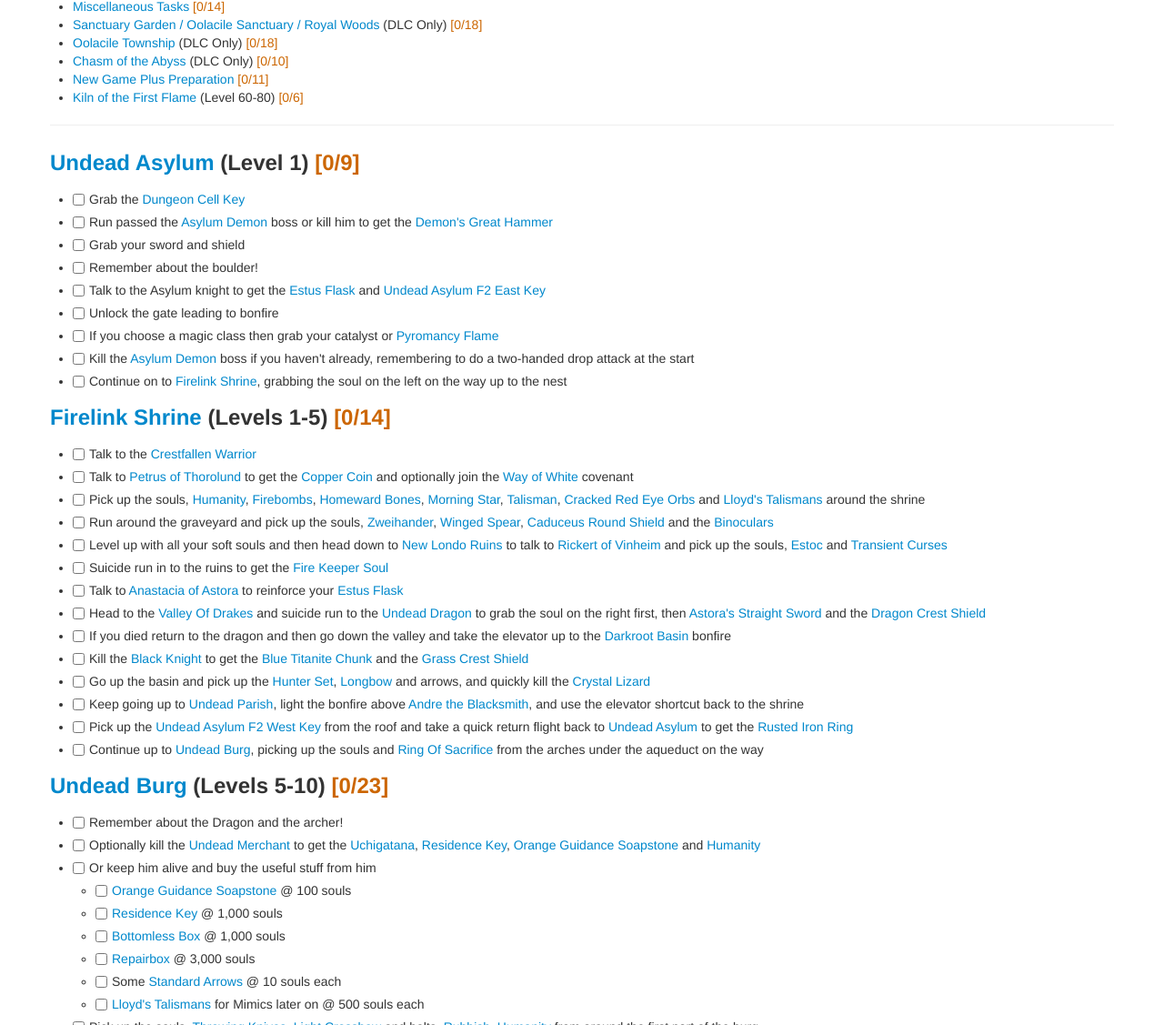
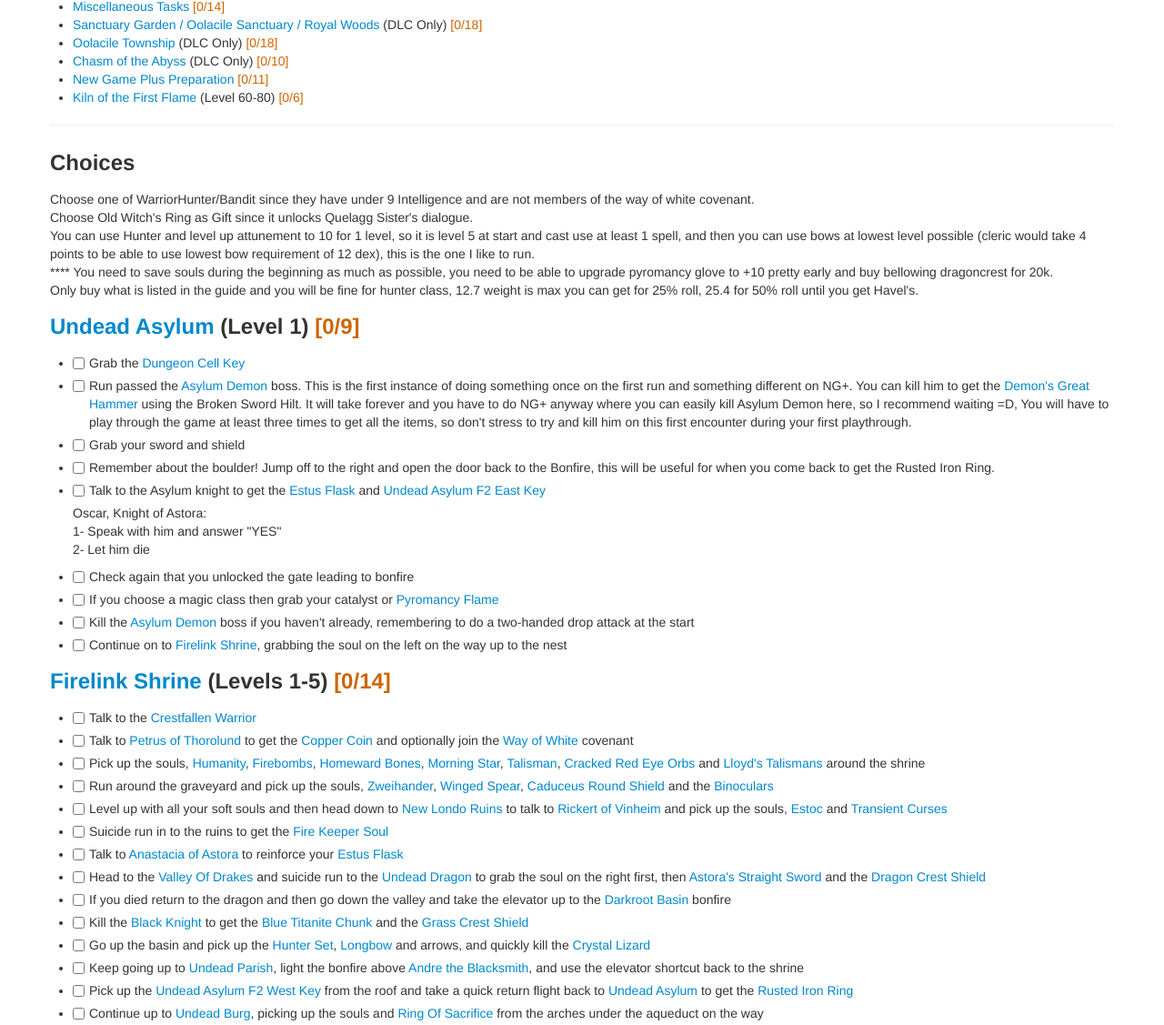
Before and after one commit to JARVIS-AI/ds1-cheatsheet-html, a website: page index.html in a window 1280 px wide. Shown: the part 707-1834 px from the top of the page at 91% size. Drawn offline with nearby package versions, Linux system fonts and the light colour scheme.

Commit message:
Update walkthrough

```diff
--- a/index.html
+++ b/index.html
@@ -109,15 +109,31 @@
 
                 <hr />
 
+                <h3>Choices</h3>
+
+                <p>Choose one of WarriorHunter/Bandit since they have under 9 Intelligence and are not members of the way of white covenant.<br />
+                    Choose Old Witch's Ring as Gift since it unlocks Quelagg Sister's dialogue.<br />
+                    You can use Hunter and level up attunement to 10 for 1 level, so it is level 5 at start and cast use at least 1 spell, and then you can use bows at lowest level possible (cleric would take 4 points to be able to use lowest bow requirement of 12 dex), this is the one I like to run.<br />
+                    **** You need to save souls during the beginning as much as possible, you need to be able to upgrade pyromancy glove to +10 pretty early and buy bellowing dragoncrest for 20k.<br />
+                    Only buy what is listed in the guide and you will be fine for hunter class, 12.7 weight is max you can get for 25% roll, 25.4 for 50% roll until you get Havel's.<br />
+                </p>
+
                 <a name="Undead_Asylum"></a>
                 <h3><a href="https://darksouls.wiki.fextralife.com/Northern+Undead+Asylum">Undead Asylum</a> (Level 1) <span id="playthrough_totals_1"></span></h3>
                 <ul>
                     <li data-id="playthrough_1_1">Grab the <a href="https://darksouls.wiki.fextralife.com/Dungeon+Cell+Key">Dungeon Cell Key</a></li>
-                    <li data-id="playthrough_1_2">Run passed the <a href="https://darksouls.wiki.fextralife.com/Asylum+Demon">Asylum Demon</a> boss or kill him to get the <a href="https://darksouls.wiki.fextralife.com/Demon%27s+Great+Hammer">Demon's Great Hammer</a></li>
+                    <li data-id="playthrough_1_2">Run passed the <a href="https://darksouls.wiki.fextralife.com/Asylum+Demon">Asylum Demon</a> boss. This is the first instance of doing something once on the first run and something different on NG+. You can kill him to get the <a href="https://darksouls.wiki.fextralife.com/Demon%27s+Great+Hammer">Demon's Great Hammer</a> using the Broken Sword Hilt. It will take forever and you have to do NG+ anyway where you can easily kill Asylum Demon here, so I recommend waiting =D, You will have to play through the game at least three times to get all the items, so don't stress to try and kill him on this first encounter during your first playthrough.</li>
                     <li data-id="playthrough_1_3">Grab your sword and shield</li>
-                    <li data-id="playthrough_1_4">Remember about the boulder!</li>
+                    <li data-id="playthrough_1_4">Remember about the boulder! Jump off to the right and open the door back to the Bonfire, this will be useful for when you come back to get the Rusted Iron Ring.</li>
                     <li data-id="playthrough_1_5">Talk to the Asylum knight to get the <a href="https://darksouls.wiki.fextralife.com/Estus+Flask">Estus Flask</a> and <a href="https://darksouls.wiki.fextralife.com/Undead+Asylum+F2+East+Key">Undead Asylum F2 East Key</a></li>
-                    <li data-id="playthrough_1_6">Unlock the gate leading to bonfire</li>
+                    <p>Oscar, Knight of Astora:
+                        <br />
+                        1- Speak with him and answer "YES"
+                        <br />
+                        2- Let him die
+                    </p>
+                    <li data-id="playthrough_1_6">Check again that you unlocked the gate leading to bonfire</li>
+
                     <li data-id="playthrough_1_7">If you choose a magic class then grab your catalyst or <a href="https://darksouls.wiki.fextralife.com/Pyromancy+Flame">Pyromancy Flame</a></li>
                     <li data-id="playthrough_1_8">Kill the <a href="https://darksouls.wiki.fextralife.com/Asylum+Demon">Asylum Demon</a> boss if you haven't already, remembering to do a two-handed drop attack at the start</li>
                     <li data-id="playthrough_1_9">Continue on to <a href="https://darksouls.wiki.fextralife.com/Firelink+Shrine">Firelink Shrine</a>, grabbing the soul on the left on the way up to the nest</li>
```
